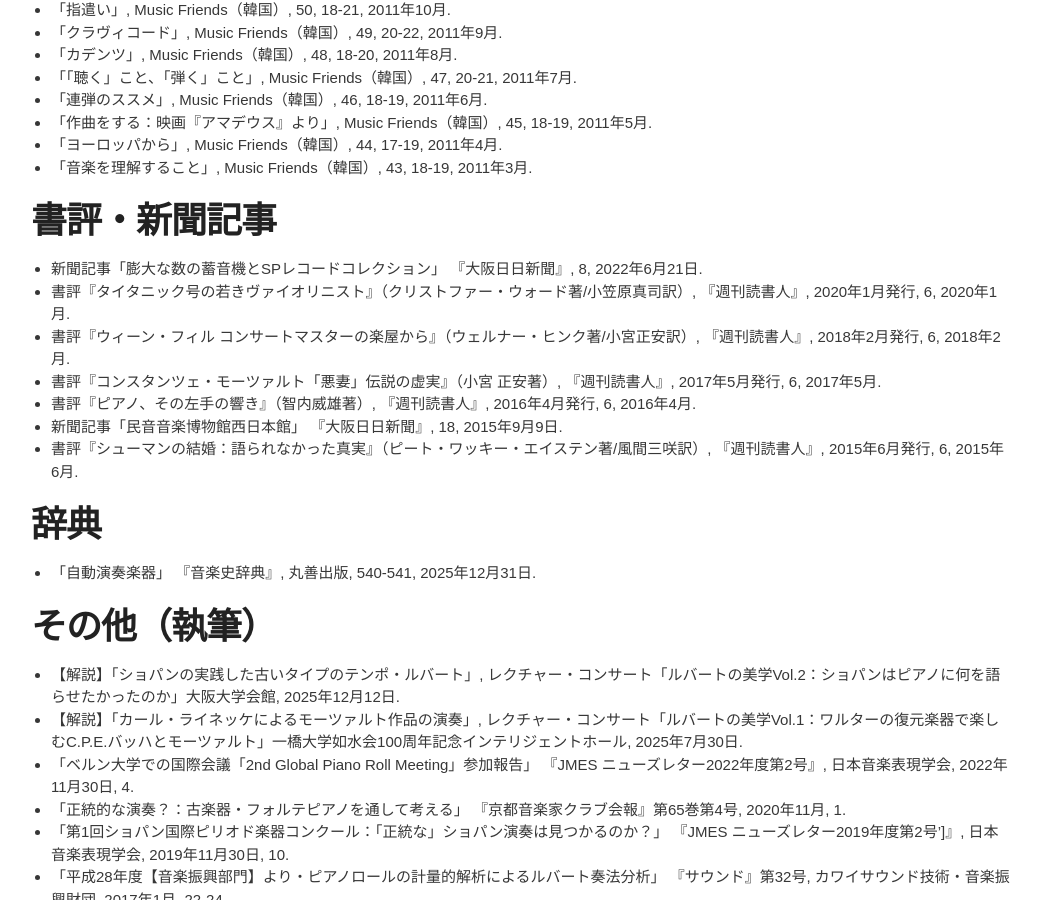
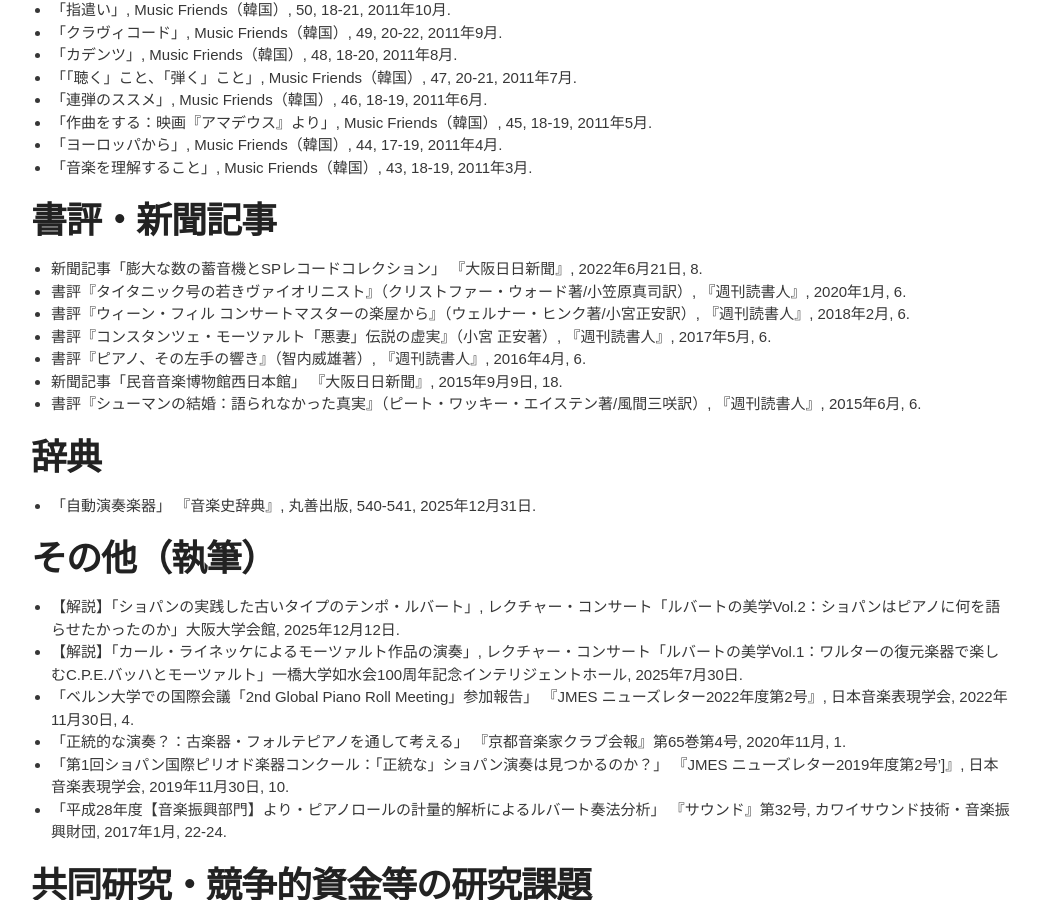
Before and after one commit to akikowashino/akikowashino.github.io, a Jekyll site: the page built from index.md, in a window 1280 px wide and 900 px high, scrolled down 5821 px. Shown: the whole window, without its empty margins (119-1160 px from the left). Built offline with Jekyll 4.4.1, drawn with Linux system fonts in a browser that asks for light colours.

Commit message:
Update index.md

```diff
--- a/index.md
+++ b/index.md
@@ -246,13 +246,13 @@
 
 
 # 書評・新聞記事
-* 新聞記事「膨大な数の蓄音機とSPレコードコレクション」 『大阪日日新聞』, 8,  2022年6月21日.
-* 書評『タイタニック号の若きヴァイオリニスト』（クリストファー・ウォード著/小笠原真司訳）, 『週刊読書人』, 2020年1月発行, 6, 2020年1月.
-* 書評『ウィーン・フィル コンサートマスターの楽屋から』（ウェルナー・ヒンク著/小宮正安訳）, 『週刊読書人』, 2018年2月発行, 6, 2018年2月.
-* 書評『コンスタンツェ・モーツァルト「悪妻」伝説の虚実』（小宮 正安著）, 『週刊読書人』, 2017年5月発行, 6, 2017年5月.
-* 書評『ピアノ、その左手の響き』（智内威雄著）, 『週刊読書人』, 2016年4月発行, 6, 2016年4月.
-* 新聞記事「民音音楽博物館西日本館」 『大阪日日新聞』, 18,  2015年9月9日.
-* 書評『シューマンの結婚：語られなかった真実』（ピート・ワッキー・エイステン著/風間三咲訳）, 『週刊読書人』, 2015年6月発行, 6, 2015年6月.
+* 新聞記事「膨大な数の蓄音機とSPレコードコレクション」 『大阪日日新聞』, 2022年6月21日, 8.
+* 書評『タイタニック号の若きヴァイオリニスト』（クリストファー・ウォード著/小笠原真司訳）, 『週刊読書人』, 2020年1月, 6.
+* 書評『ウィーン・フィル コンサートマスターの楽屋から』（ウェルナー・ヒンク著/小宮正安訳）, 『週刊読書人』, 2018年2月, 6.
+* 書評『コンスタンツェ・モーツァルト「悪妻」伝説の虚実』（小宮 正安著）, 『週刊読書人』, 2017年5月, 6.
+* 書評『ピアノ、その左手の響き』（智内威雄著）, 『週刊読書人』, 2016年4月, 6.
+* 新聞記事「民音音楽博物館西日本館」 『大阪日日新聞』, 2015年9月9日, 18.
+* 書評『シューマンの結婚：語られなかった真実』（ピート・ワッキー・エイステン著/風間三咲訳）, 『週刊読書人』, 2015年6月, 6.
 
 # 辞典
 * 「自動演奏楽器」 『音楽史辞典』, 丸善出版, 540-541,  2025年12月31日.
```
